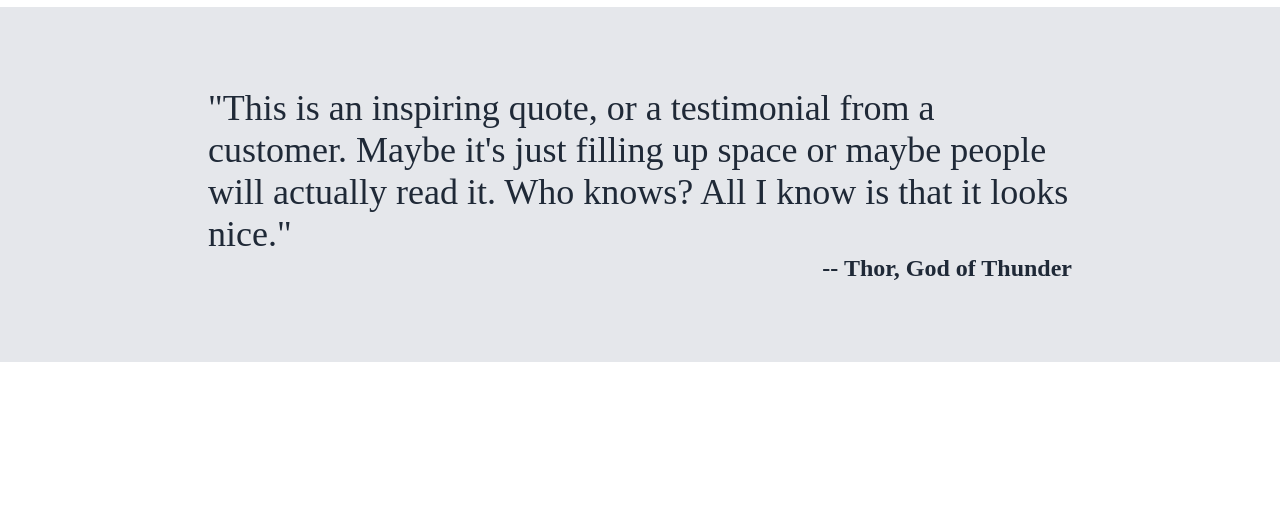
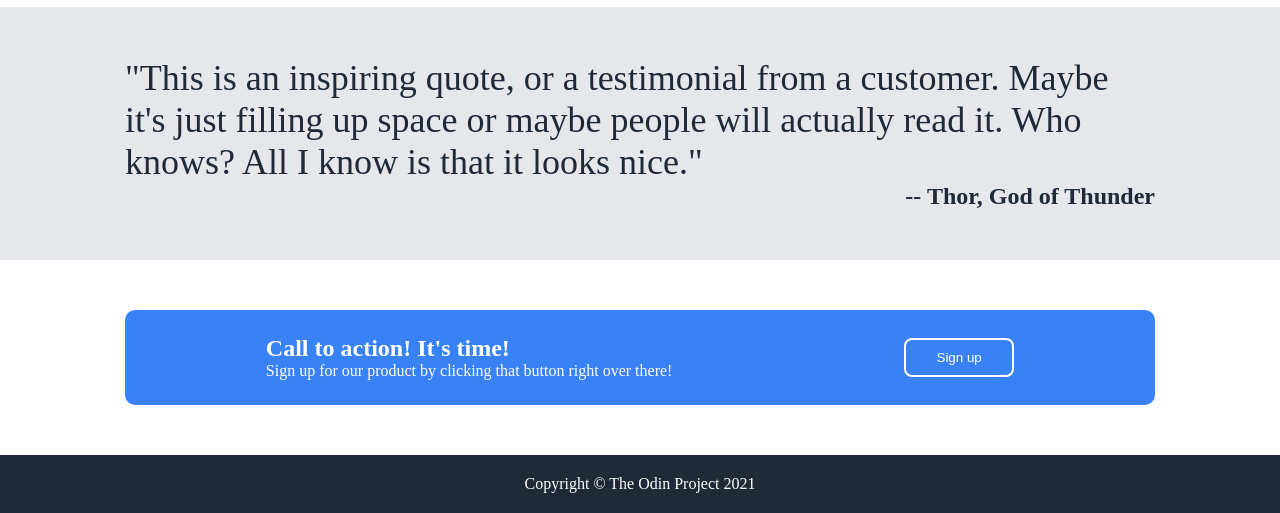
Before and after one commit to MalpaLord/test-landingpage, a plain HTML site: page index.html in a window 1280 px wide. Shown: the part 925-1438 px from the top of the page. Before the commit the page ends 1287 px from the top, so only its background shows below. Drawn offline with Linux system fonts and the light colour scheme.

Commit message:
finished content and added footer

```diff
--- a/index.html
+++ b/index.html
@@ -60,7 +60,21 @@
             </b>
         </div>
 
+        <div class="sign-up">
+            <div class="box">
+                <div class="left">
+                    <strong>Call to action! It's time!</strong>
+                    <p class="secondary">Sign up for our product by clicking that button right over there!</p>
+                </div>
+                <div class="right">
+                    <button class="secondary">Sign up</button>
+                </div>
+            </div>
+        </div>
 
+        <footer>
+            Copyright &copy; The Odin Project 2021
+        </footer>
     </div>
 </body>
 </html>
--- a/style.css
+++ b/style.css
@@ -120,7 +120,7 @@ h1 {
     flex-direction: column;
     justify-content: center;
     background-color: #E5E7EB;
-    padding: 5em 13em;
+    padding: 50px 125px;
 }
 
 .quote b {
@@ -134,3 +134,48 @@ h1 {
     font-weight: 100;
     color: #1f2937;
 }
+
+/*    Sign up    */
+
+.sign-up {
+    display: flex;
+    justify-content: center;
+    align-items: center;
+    padding: 50px 125px;
+}
+
+.box {
+    display: flex;
+    justify-content: space-around;
+    align-items: center;
+    color: #fff;
+    background-color: #3882F6;
+    padding: 25px;
+    width: 100%;
+    border-radius: 10px;
+}
+
+strong {
+    font-size: 24px;
+    color: #FFF;
+}
+
+.box button {
+    padding: 10px;
+    width: 110px;
+    color: #fff;
+    background-color: #3882F6;
+    border-radius: 8px;
+    border: 2px solid #FFF;
+}
+
+/*   footer   */
+
+footer {
+    background-color: #1f2937;
+    color: #FFF;
+    display: flex;
+    justify-content: center;
+    align-items: center;
+    padding: 20px 0px;
+}
```
Also changed, not shown: 1 other file.
